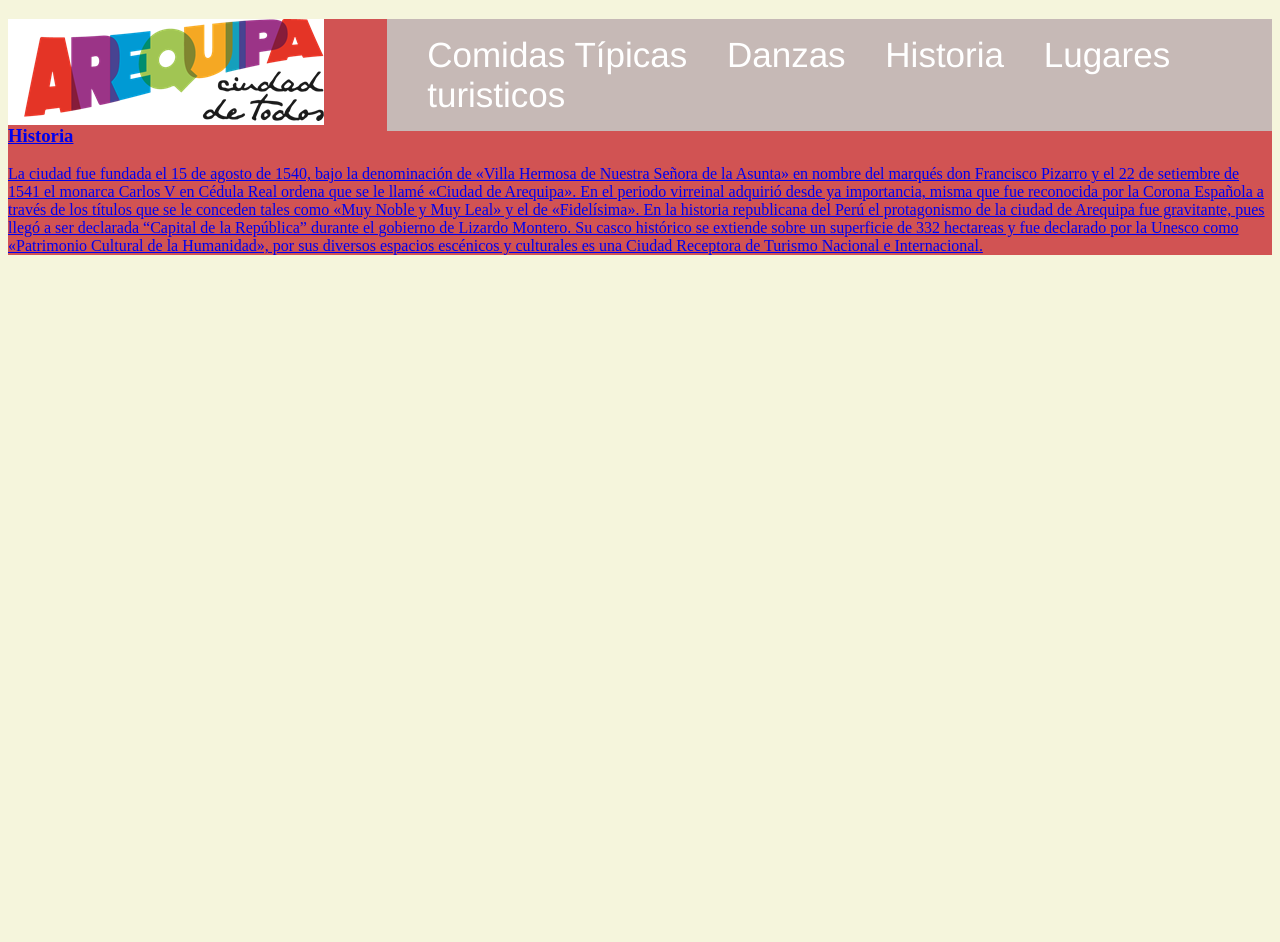
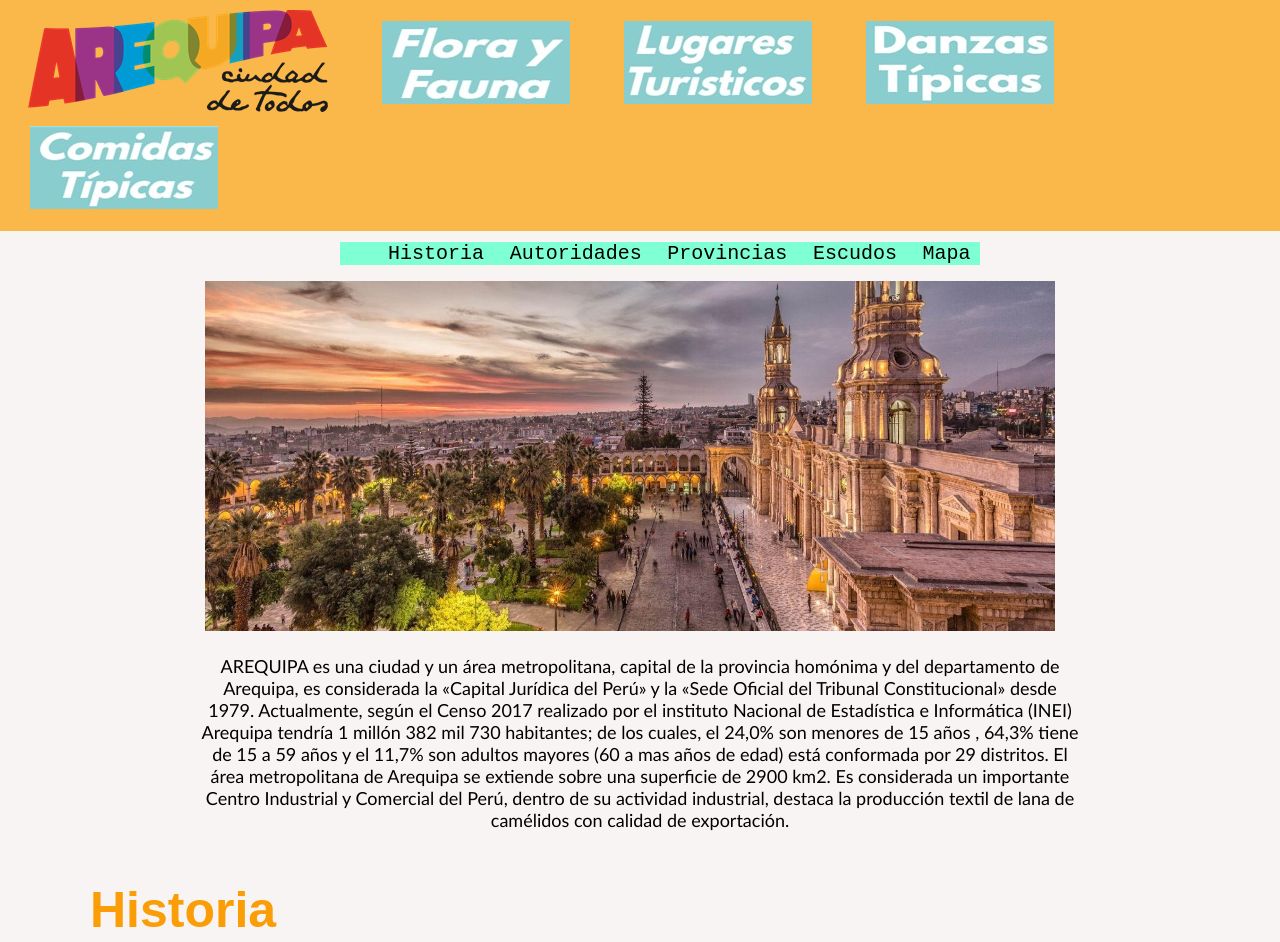
Before and after one commit to ronaldomtlp-125/ronaldomtlp-125.github.io, a plain HTML site: page index.html in a window 1280 px wide. Shown: the top 942 px of the page. Before the commit the page ends 800 px from the top, so only its background shows below. Drawn offline with Linux system fonts and the light colour scheme.

Commit message:
version 9.1

```diff
--- a/index.html
+++ b/index.html
@@ -1,51 +1,68 @@
 <!DOCTYPE html>
-<html lang="Es">
+<html lang="es">
 <head>
     <meta charset="UTF-8">
     <meta http-equiv="X-UA-Compatible" content="IE=edge">
     <meta name="viewport" content="width=device-width, initial-scale=1.0">
-    <title>Bienvenidos a Arequipa: La ciudad blanca⚪☀️⚪</title>
+    <title>Bienvenidos a Arequipa</title>
 </head>
-<body style="background-color:#F5F5DC;">
-    <header style="height: 10%; float: left; width: 25%; background-color:white;  ">
+<body style="background-color:#F8F4F4;margin: 0">
 
-        <aside style="float:right">
-            <a href="/Imagenes/arequipa-ciudad-de-todos_.jpg">
-                <img src="/Imagenes/arequipa-ciudad-de-todos_.jpg" alt="Arequipa ciudad de todos" style="height: 100%; width: 100% ;">
-        </aside>
+    <header style="background-color:#FBB84A;">
+        <img src="/Imagenes/arequipa-ciudad-de-todos_.jpg" alt="Arequipa ciudad de todos" style="margin: 10px 10px 10px 28px;" >
 
+        <img src="/Imagenes/Florayfauna.jpeg" style="margin: 0 20px 18px 40px;">
+        <img src="/Imagenes/Lugaresturisticos.jpeg" style="margin: 0 20px 18px 30px;">
+        <img src="/Imagenes/DanzasTipicas.jpeg" style="margin: 0 20px 18px 30px;">
+        <img src="/Imagenes/Comidas Típicas.jpeg" style="margin: 0 20px 18px 30px;">
     </header>
 
+    <nav style="background-color:aquamarine; width: 50%; margin: -5px 0 0 340px; font-family:'Courier New', Courier, monospace">
 
-    <nav style="background-color: #C6B9B6; height: 30%; width: 70%; float: right; color: white; font-family: 'Franklin Gothic Medium', 'Arial Narrow', Arial, sans-serif;">
+        <ul>
+            <li style="display:inline; list-style-type: none; text-align: center; font-size: 20px; margin: 5px 8px; ">Historia</li>
+            <li style="display:inline; list-style-type: none; text-align: center; font-size: 20px; margin: 5px 8px; ">Autoridades</li>
+            <li style="display:inline; list-style-type: none; text-align: center; font-size: 20px; margin: 5px 8px; ">Provincias</li>
+            <li style="display:inline; list-style-type: none; text-align: center; font-size: 20px; margin: 5px 8px; ">Escudos</li>
+            <li style="display:inline; list-style-type: none; text-align: center; font-size: 20px; margin: 5px 8px; ">Mapa</li>
 
-        <ul style="list-style-type: none; text-decoration: none">
-            <li style="display: inline; text-align: center; margin: 0 30px 0 0; font-size: 35px;"> Comidas Típicas  </li>
-            <li style="display: inline; text-align: center; margin: 0 30px 0 0; font-size: 35px;"> Danzas   </li>
-            <li style="display: inline; text-align: center; margin: 0 30px 0 0; font-size: 35px;"> Historia  </li>
-            <li style="display: inline; text-align: center; margin: 0 30px 0 0; font-size: 35px;"> Lugares turisticos  </li>
         </ul>
 
     </nav>
 
+    <aside style="margin: 10px 20px 0 0;">
+        <div align="center"><img src="/Imagenes/Arequipahermonsa.jpg" width="850px" height="350px"></div>
+    </aside>
 
-    <section style="background-color: rgb(209, 83, 83); float:below head">
+    <section style="font-family:'Gill Sans', 'Gill Sans MT', Calibri, 'Trebuchet MS', sans-serif">
+        <p style="text-align: center; margin: 20px 200px 50px 200px; font-size: 18px;">
 
-        <article>
-            <h1>Historia</h1>
-            <p>
+            AREQUIPA es una ciudad y un área metropolitana, capital de la provincia homónima y del departamento de Arequipa, es considerada la «Capital Jurídica del Perú» y la «Sede Oficial del Tribunal Constitucional» desde 1979. Actualmente, según el Censo 2017 realizado por el instituto Nacional de Estadística e Informática (INEI)  Arequipa tendría 1 millón 382 mil 730 habitantes; de los cuales, el 24,0% son menores de 15 años , 64,3% tiene de 15 a 59 años y el 11,7% son adultos mayores (60 a mas años de edad) está conformada por 29 distritos. El área metropolitana de Arequipa se extiende sobre una superficie de 2900 km2.  Es considerada un importante Centro Industrial y Comercial del Perú, dentro de su actividad industrial, destaca la producción textil de lana de camélidos con calidad de exportación.
+
+        </p>
+
+        <h1 style="color: #fa9d07; text-align:left; margin: 20px 20px 20px 90px; font-size: 50px; font-family:sans-serif ">
+                                                                Historia
+        </h1>
+            <p style="text-align: center; margin: 20px 100px 20px 100px; font-size: 18px;">
                 La ciudad fue fundada el 15 de agosto de 1540, bajo la denominación de «Villa Hermosa de Nuestra Señora de la Asunta» en nombre del marqués don Francisco Pizarro y el 22 de setiembre de 1541 el monarca Carlos V en Cédula Real ordena que se le llamé «Ciudad de Arequipa». En el periodo virreinal adquirió desde ya importancia, misma que fue reconocida por la Corona Española a través de los títulos que se le conceden tales como «Muy Noble y Muy Leal» y el de «Fidelísima». En la historia republicana del Perú el protagonismo de la ciudad de Arequipa fue gravitante, pues llegó a ser declarada “Capital de la República” durante el gobierno de Lizardo Montero. Su casco histórico se extiende sobre un superficie de 332 hectareas y fue declarado por la Unesco como «Patrimonio Cultural de la Humanidad», por sus diversos espacios escénicos y culturales es una Ciudad Receptora de Turismo Nacional e Internacional.
             </p>
-        </article>
 
-    </section>
+            <aside style="margin:;">
+                <div align="center"><img src="/Imagenes/Historia imagen.png" width="800px" height="300px"></div>
+            </aside>
 
+        <h1>
 
-    <footer>
-
-    </footer>
+        </h1>
 
 
 
-</body>
-</html>
+
+
+
+
+
+
+
+    </section>
```
Also changed, not shown: Ejemplo.html (deleted, +0 -79 lines).
